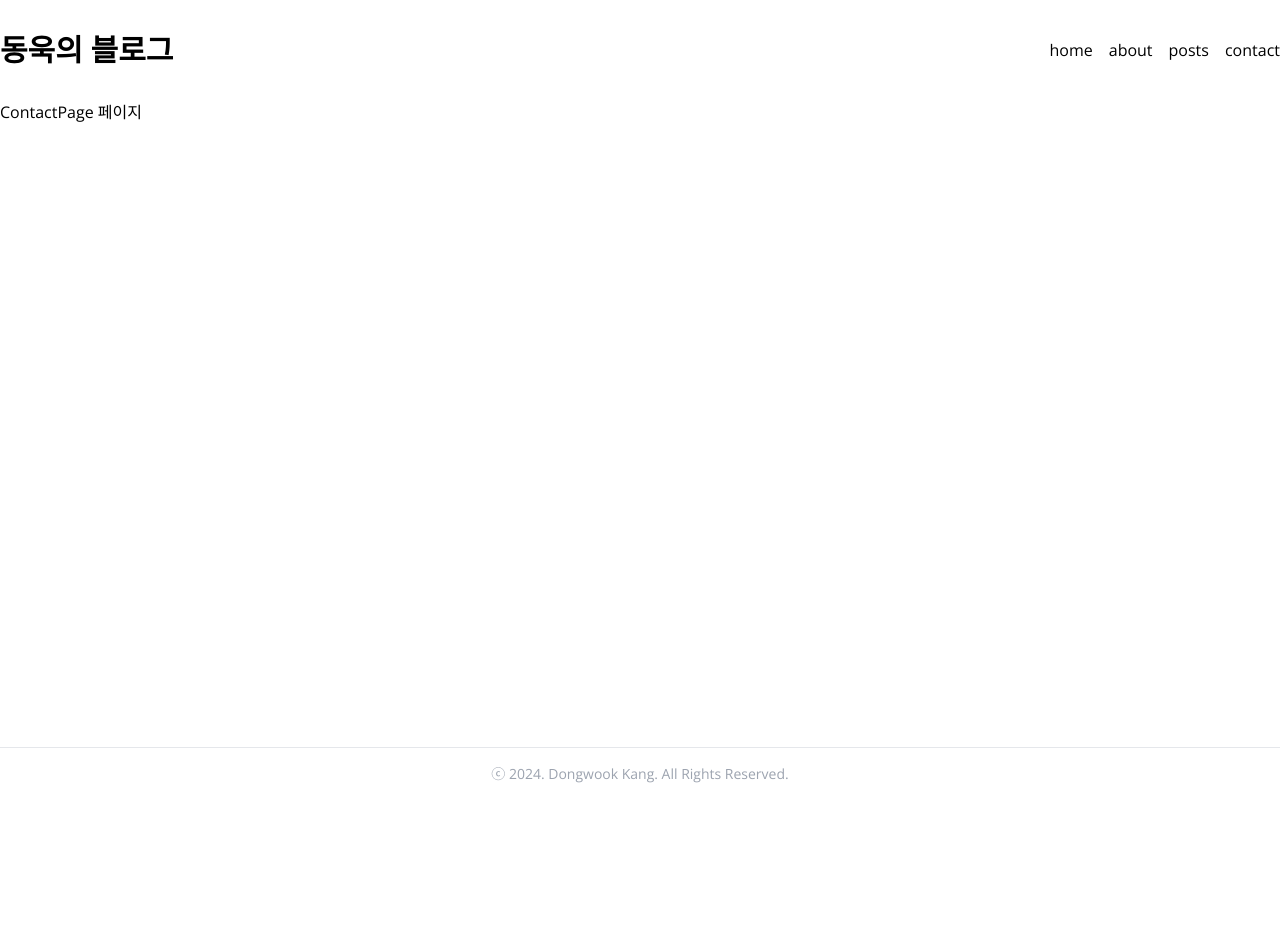
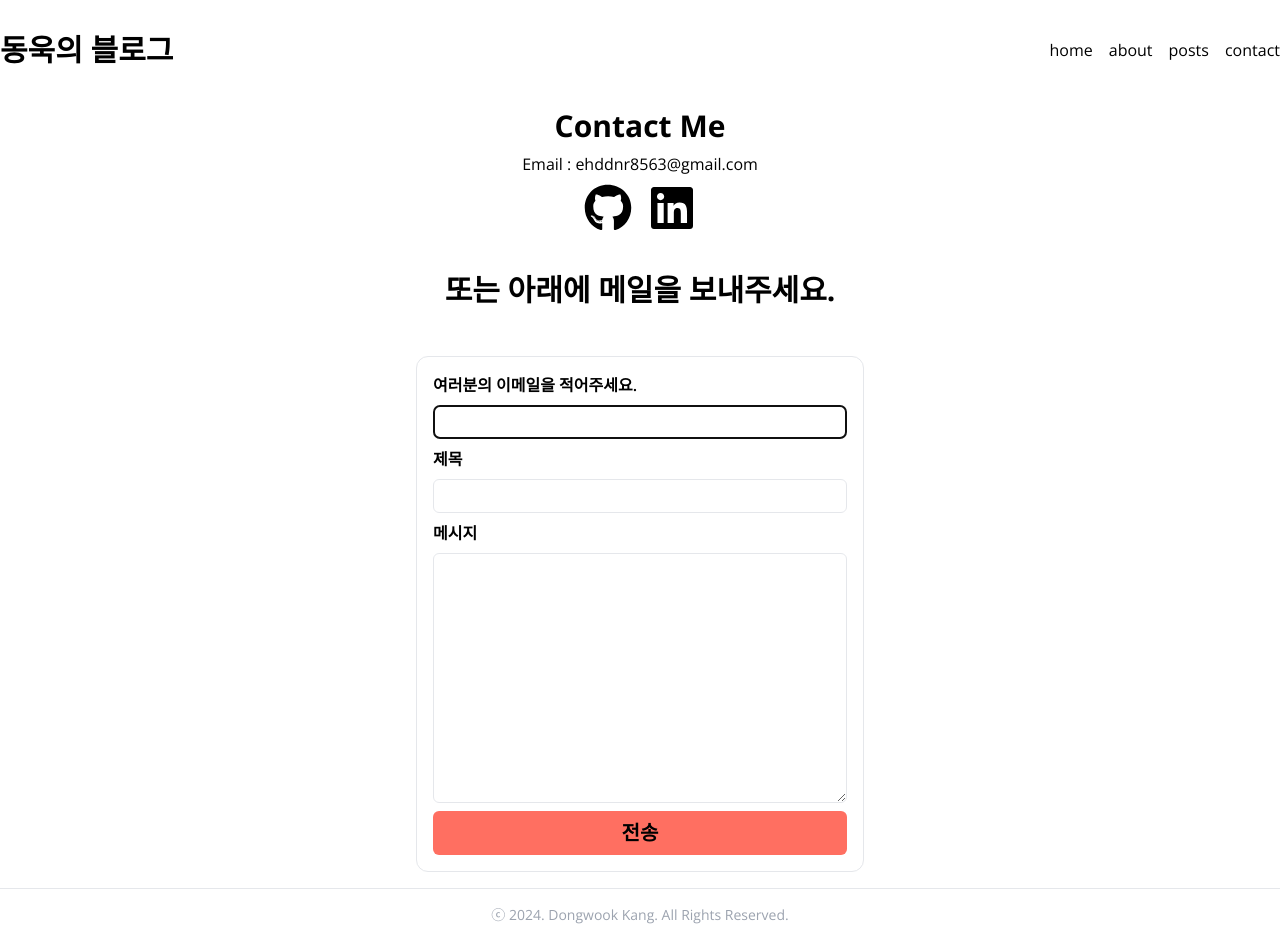
Before and after one commit to dongwook98/dongwook-blog, a Next.js app: page /contact in a window 1280 px wide. Before the commit the page ends 800 px from the top, so only its background shows below. Built offline with nearby package versions, Linux system fonts and the light colour scheme.

Commit message:
contact 페이지 구현, 메일 보내기 기능 구현

```diff
--- a/package.json
+++ b/package.json
@@ -9,14 +9,17 @@
     "lint": "next lint"
   },
   "dependencies": {
+    "@types/nodemailer": "^6.4.14",
     "next": "14.0.4",
+    "nodemailer": "^6.9.8",
     "react": "^18",
     "react-dom": "^18",
     "react-icons": "^4.12.0",
     "react-markdown": "^9.0.1",
     "react-multi-carousel": "^2.8.4",
     "react-syntax-highlighter": "^15.5.0",
-    "remark-gfm": "^4.0.0"
+    "remark-gfm": "^4.0.0",
+    "yup": "^1.3.3"
   },
   "devDependencies": {
     "@tailwindcss/typography": "^0.5.10",
--- /dev/null
+++ b/src/app/api/contact/route.ts
@@ -0,0 +1,32 @@
+import { sendEmail } from '@/app/service/email';
+import { object, string } from 'yup';
+
+const bodySchema = object({
+  from: string().email().required(),
+  subject: string().required(),
+  message: string().required(),
+});
+
+export async function POST(req: Request) {
+  const body = await req.json();
+
+  if (!bodySchema.isValidSync(body)) {
+    return new Response(JSON.stringify({ message: '포맷이 유효하지 않음' }), {
+      status: 400,
+    });
+  }
+
+  return sendEmail(body) //
+    .then(
+      () =>
+        new Response(JSON.stringify({ message: '메일을 성공적으로 보냈음' }), {
+          status: 200,
+        })
+    )
+    .catch((error) => {
+      console.error(error);
+      return new Response(JSON.stringify({ message: '메일 전송을 실패함!' }), {
+        status: 500,
+      });
+    });
+}
--- a/src/app/contact/page.tsx
+++ b/src/app/contact/page.tsx
@@ -1,3 +1,39 @@
+import ContactForm from '@/components/ContactForm';
+import { FaGithub, FaLinkedin } from 'react-icons/fa';
+
+const LINKS = [
+  {
+    icon: <FaGithub />,
+    url: 'https://github.com/dongwook98?tab=repositories',
+  },
+  {
+    icon: <FaLinkedin />,
+    url: 'https://www.linkedin.com/in/%EB%8F%99%EC%9A%B1-%EA%B0%95-a01795274/',
+  },
+];
+
 export default function ContactPage() {
-  return <h1>ContactPage 페이지</h1>;
+  return (
+    <section className='flex flex-col items-center'>
+      <h2 className='text-3xl font-bold my-2'>Contact Me</h2>
+      <p>Email : ehddnr8563@gmail.com</p>
+      <ul className='flex gap-4 my-2'>
+        {LINKS.map((link) => (
+          <a
+            key={link.url}
+            href={link.url}
+            target='_blank'
+            rel='noreferrer'
+            className='text-5xl hover:text-accent'
+          >
+            {link.icon}
+          </a>
+        ))}
+      </ul>
+      <h2 className='text-3xl font-bold my-8'>
+        또는 아래에 메일을 보내주세요.
+      </h2>
+      <ContactForm />
+    </section>
+  );
 }
--- /dev/null
+++ b/src/app/service/contact.ts
@@ -0,0 +1,17 @@
+import { EmailData } from './email';
+
+export async function sendContactEmail(email: EmailData) {
+  const response = await fetch('/api/contact', {
+    method: 'POST',
+    body: JSON.stringify(email),
+    headers: {
+      'Content-Type': 'application/json',
+    },
+  });
+  const data = await response.json();
+
+  if (!response.ok) {
+    throw new Error(data.message || '서버 요청 실패');
+  }
+  return data;
+}
--- /dev/null
+++ b/src/app/service/email.ts
@@ -0,0 +1,33 @@
+import nodemailer from 'nodemailer';
+
+export type EmailData = {
+  from: string;
+  subject: string;
+  message: string;
+};
+
+const transporter = nodemailer.createTransport({
+  host: 'smtp.gmail.com',
+  port: 465,
+  secure: true,
+  auth: {
+    user: process.env.AUTH_USER,
+    pass: process.env.AUTH_PASS,
+  },
+});
+
+export async function sendEmail({ subject, from, message }: EmailData) {
+  const mailData = {
+    to: process.env.AUTH_USER,
+    subject: `[BLOG] ${subject}`,
+    from,
+    html: `
+    <h1>${subject}</h1>
+    <div>${message}</div>
+    <br/>
+    <p>보낸사람: ${from}</p>
+    `,
+  };
+
+  return transporter.sendMail(mailData);
+}
--- /dev/null
+++ b/src/components/Banner.tsx
@@ -0,0 +1,20 @@
+export type BannerData = {
+  message: string;
+  state: 'success' | 'error';
+};
+
+export default function Banner({
+  banner: { message, state },
+}: {
+  banner: BannerData;
+}) {
+  const isSuccess = state === 'success';
+  const icon = isSuccess ? '✅' : '❌';
+  return (
+    <p
+      className={`p-2 rounded-xl w-full text-center ${
+        isSuccess ? 'bg-green-300' : 'bg-red-300'
+      }`}
+    >{`${icon} ${message}`}</p>
+  );
+}
--- /dev/null
+++ b/src/components/ContactForm.tsx
@@ -0,0 +1,102 @@
+'use client';
+
+import { sendContactEmail } from '@/app/service/contact';
+import { ChangeEvent, FormEvent, useState } from 'react';
+import Banner, { BannerData } from './Banner';
+
+type Form = {
+  from: string;
+  subject: string;
+  message: string;
+};
+
+const DEFAULT_DATA = {
+  from: '',
+  subject: '',
+  message: '',
+};
+
+export default function ContactForm() {
+  const [form, setForm] = useState<Form>(DEFAULT_DATA);
+  const [banner, setBanner] = useState<BannerData | null>(null);
+  const [isLoading, setIsLoading] = useState(false);
+
+  const handleChange = (
+    e: ChangeEvent<HTMLInputElement | HTMLTextAreaElement>
+  ) => {
+    const { name, value } = e.target;
+    setForm((prev) => ({ ...prev, [name]: value }));
+  };
+
+  const handleSubmit = (e: FormEvent<HTMLFormElement>) => {
+    e.preventDefault();
+    setIsLoading(true);
+    sendContactEmail(form) //
+      .then(() => {
+        setBanner({ message: '메일 전송 성공', state: 'success' });
+        setForm(DEFAULT_DATA);
+        setIsLoading(false);
+      })
+      .catch(() => {
+        setBanner({ message: '메일 전송 실패', state: 'error' });
+        setIsLoading(false);
+      })
+      .finally(() => {
+        setTimeout(() => {
+          setBanner(null);
+        }, 3000);
+      });
+  };
+
+  return (
+    <section className='w-full max-w-md'>
+      {banner && <Banner banner={banner} />}
+      <form
+        onSubmit={handleSubmit}
+        className='w-full flex flex-col gap-2 my-4 p-4 border rounded-xl '
+      >
+        <label htmlFor='from' className='font-semibold'>
+          여러분의 이메일을 적어주세요.
+        </label>
+        <input
+          type='email'
+          id='from'
+          name='from'
+          required
+          autoFocus
+          value={form.from}
+          onChange={handleChange}
+          className='border rounded-md p-1'
+        />
+        <label htmlFor='subject' className='font-semibold'>
+          제목
+        </label>
+        <input
+          type='text'
+          id='subject'
+          name='subject'
+          required
+          value={form.subject}
+          onChange={handleChange}
+          className='border rounded-md p-1'
+        />
+        <label htmlFor='message' className='font-semibold'>
+          메시지
+        </label>
+        <textarea
+          rows={10}
+          id='message'
+          name='message'
+          required
+          value={form.message}
+          onChange={handleChange}
+          className='border rounded-md p-1'
+        />
+
+        <button className='bg-accent text-xl font-bold hover:brightness-125 p-2 rounded-md'>
+          {isLoading ? '전송중..' : '전송'}
+        </button>
+      </form>
+    </section>
+  );
+}
```
Also changed, not shown: 1 other file (tests, documents, lock files or other folders).
